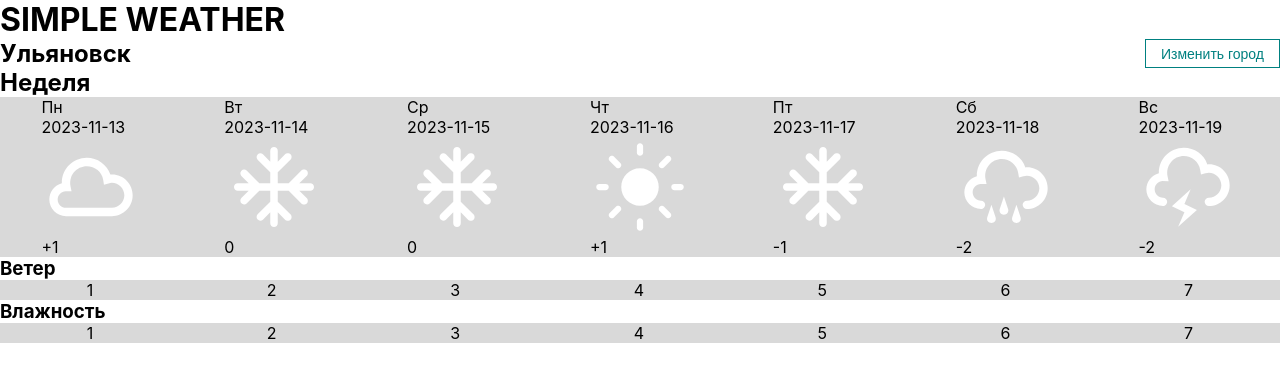
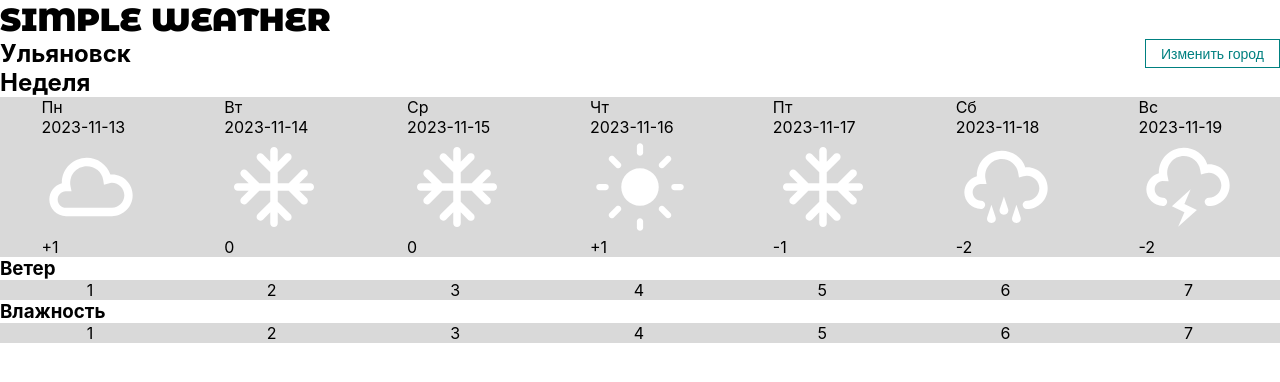
Before and after one commit to HerbalTea312/weather_study_app, a React (Create React App) app: page / in a window 1280 px wide. Shown: the top 382 px of the page. Built offline with nearby package versions, Linux system fonts and the light colour scheme; the HTML template or start-up script is replaced by a standard one.

Commit message:
add custom font

```diff
--- a/src/styles/App.css
+++ b/src/styles/App.css
@@ -2,6 +2,10 @@
     margin: 0;
     padding: 0;
     box-sizing: border-box;
+}
+
+h1 {
+    font-family:'Montserrat Alternates black';
 }
 
 .flex {
@@ -28,3 +32,8 @@
 .space_between {
     justify-content: space-between;
 }
+
+@font-face {
+    font-family: "Montserrat Alternates black";
+    src: url("../../public/MontserratAlternates-Black.ttf");
+  }
```
Also changed, not shown: public/MontserratAlternates-Black.ttf (added).
